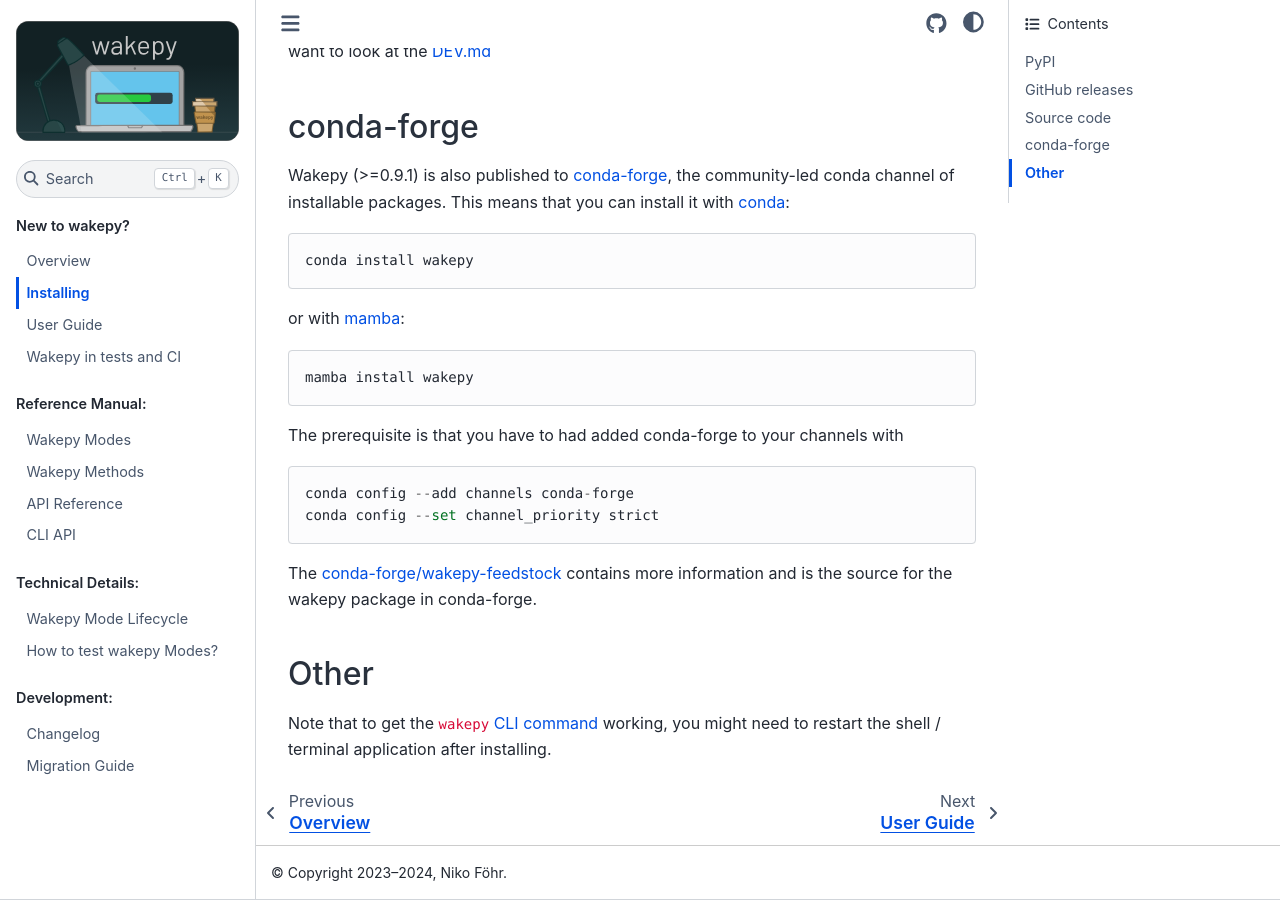
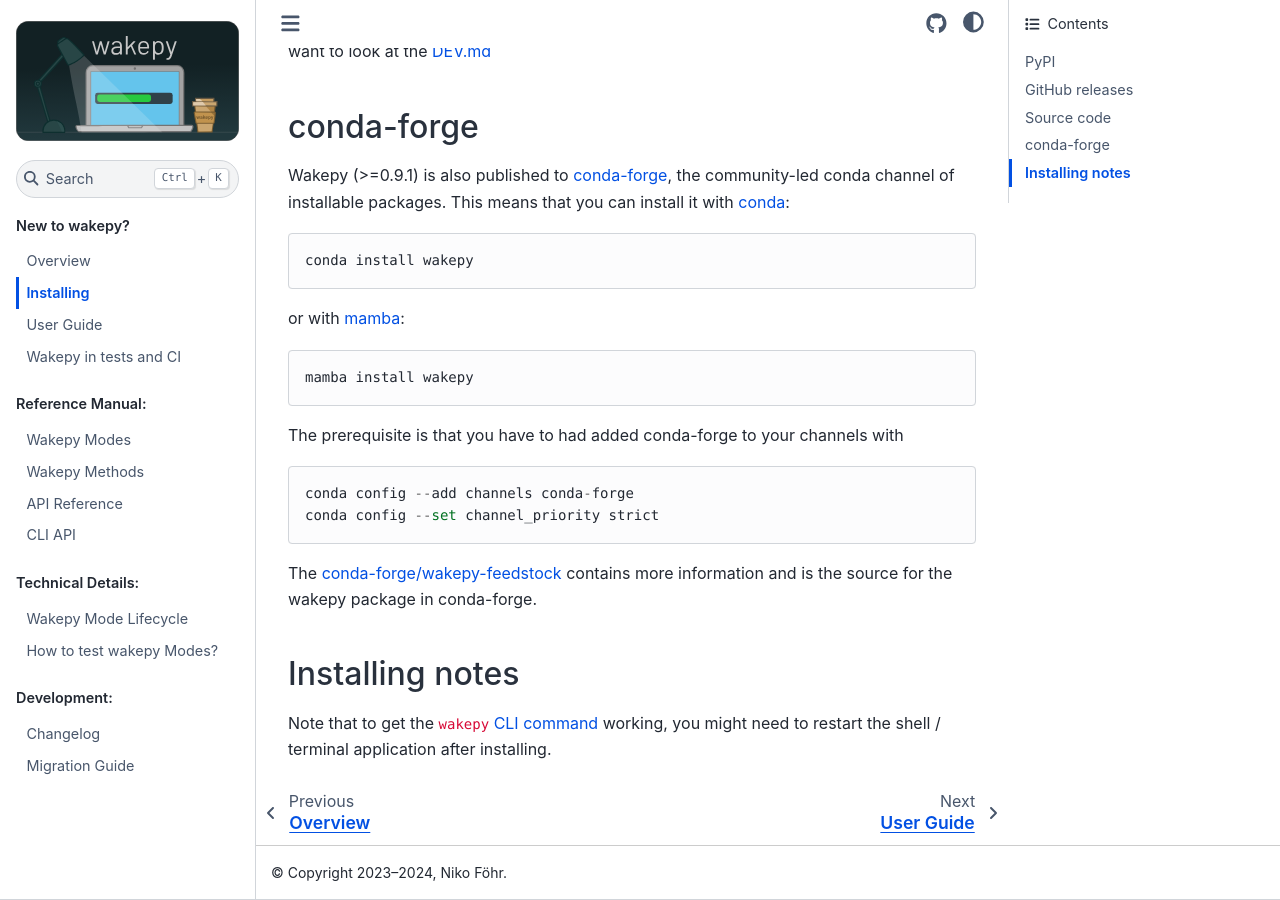
Before and after one commit to fohrloop/wakepy, a Sphinx documentation site: the page built from docs/source/installing.md, in a window 1280 px wide and 900 px high, scrolled down 934 px. Built offline with Sphinx 7.4.7 and the Sphinx Book theme 1.1.4, drawn with Linux system fonts in a browser that asks for light colours; the version number could not be read and is left out.

Commit message:
fix installing page headers

````diff
--- a/docs/source/installing.md
+++ b/docs/source/installing.md
@@ -1,8 +1,8 @@
-## Installing
+# Installing
 
 The supported python versions are CPython 3.7, 3.8, 3.9, 3.10, 3.12 and 3.13 (PyPy support: [wakepy/#274](https://github.com/fohrloop/wakepy/issues/274)).
 
-### PyPI
+## PyPI
 Wakepy may be installed from [PyPI](https://pypi.org/project/wakepy/) with pip (or [uv](https://github.com/astral-sh/uv)). For example:
 
 ```
@@ -15,7 +15,7 @@
 pipx install wakepy
 ```
 
-### GitHub releases
+## GitHub releases
 
 You may also install a release (.whl or .tar.gz) by downloading it from the [GitHub releases](https://github.com/fohrloop/wakepy/releases) and installing with the tool of your choise (e.g. pip / pipx / uv). For example:
 
@@ -25,11 +25,11 @@
 
 Note that GitHub releases also contain the .sigstore files (e.g. `wakepy-0.9.1-py3-none-any.whl.sigstore`) which you may use to verify that an artifact has came from the [Publish a wakepy release 📦](https://github.com/fohrloop/wakepy/blob/main/.github/workflows/publish-a-release.yml) GitHub Action.
 
-### Source code
+## Source code
 
 You may also install directly from the [source code](https://github.com/fohrloop/wakepy) by (forking and) cloning the repo. This way it's possible to also install an unreleased ("latest") version. If you do this, you might want to look at the [DEV.md](https://github.com/fohrloop/wakepy/blob/main/DEV.md)
 
-### conda-forge
+## conda-forge
 
 Wakepy (>=0.9.1) is also published to [conda-forge](https://anaconda.org/conda-forge/wakepy), the community-led conda channel of installable packages. This means that you can install it with [conda](https://docs.conda.io/en/latest/):
 
@@ -52,5 +52,5 @@
 
 The [conda-forge/wakepy-feedstock](https://github.com/conda-forge/wakepy-feedstock) contains more information and is the source for the wakepy package in conda-forge.
 
-### Other
+## Installing notes
 Note that to get the `wakepy` <a href="https://wakepy.readthedocs.io/stable/cli-api.html">CLI command</a> working, you might need to restart the shell / terminal application after installing.
````
Also changed, not shown: docs/source/changelog.md (+0 -1 lines).
